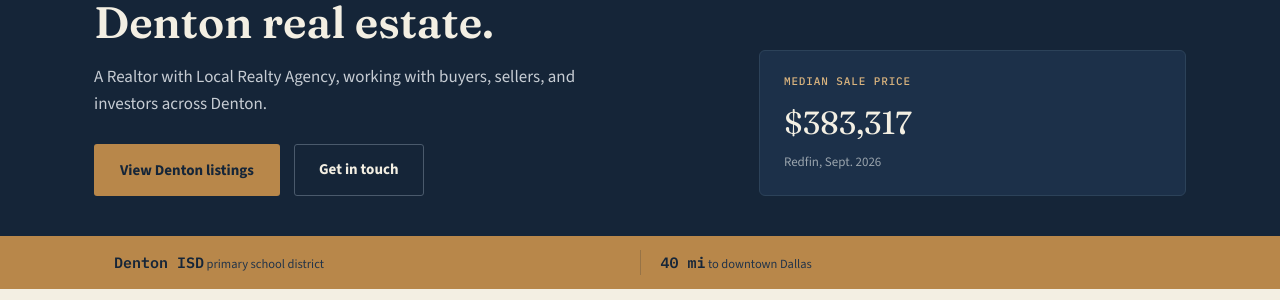
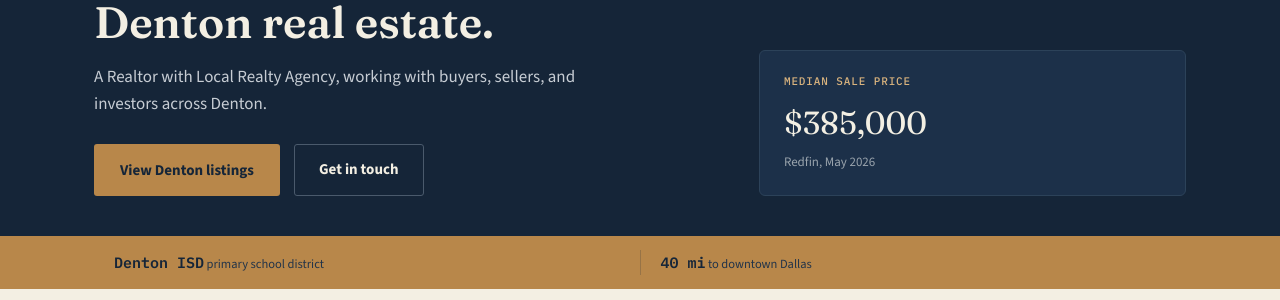
Before and after one commit to nathanielmorales7/deedanddoor, a Jekyll site: the page denton.html, which Jekyll copies as it is, in a window 1280 px wide and 900 px high. Shown: the part 198-498 px from the top of the window. Built offline with Jekyll 4.4.1, drawn with Linux system fonts in a browser that asks for light colours.

Commit message:
Correct median sale price to match real Redfin data (fixes region_type filter bug)

```diff
--- a/denton.html
+++ b/denton.html
@@ -209,8 +209,9 @@
     <div class="hero-fact">
       <div class="label">Median sale price</div>
       <!-- AUTO:PRICE:START -->
-      <div class="val">$383,317</div>
-      <div class="sub">Redfin, Sept. 2026</div>
+      <div class="val">$385,000</div>
+      <div class="sub">Redfin, May 2026</div>
+
       <!-- AUTO:PRICE:END -->
     </div>
   </div>
```
